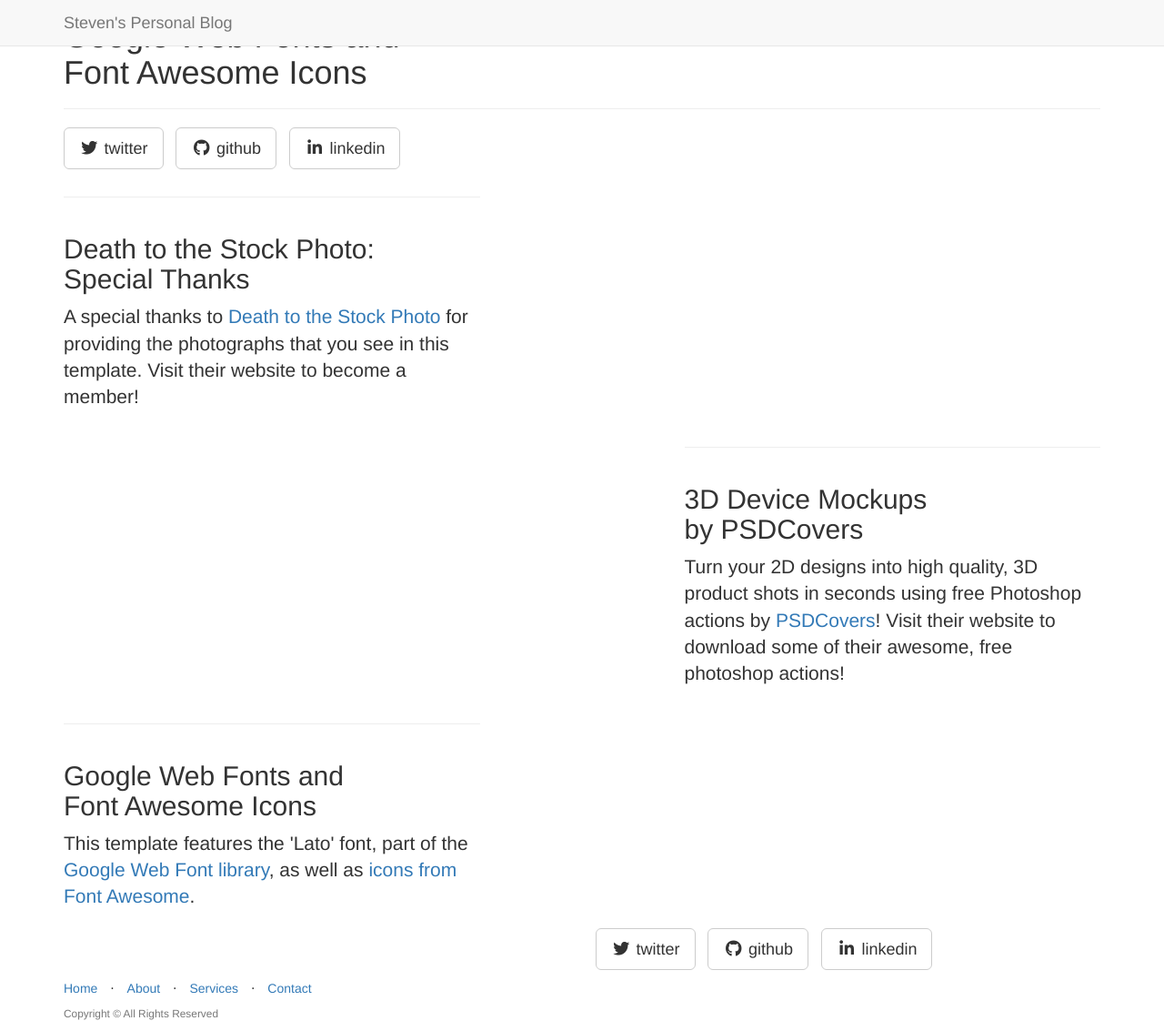
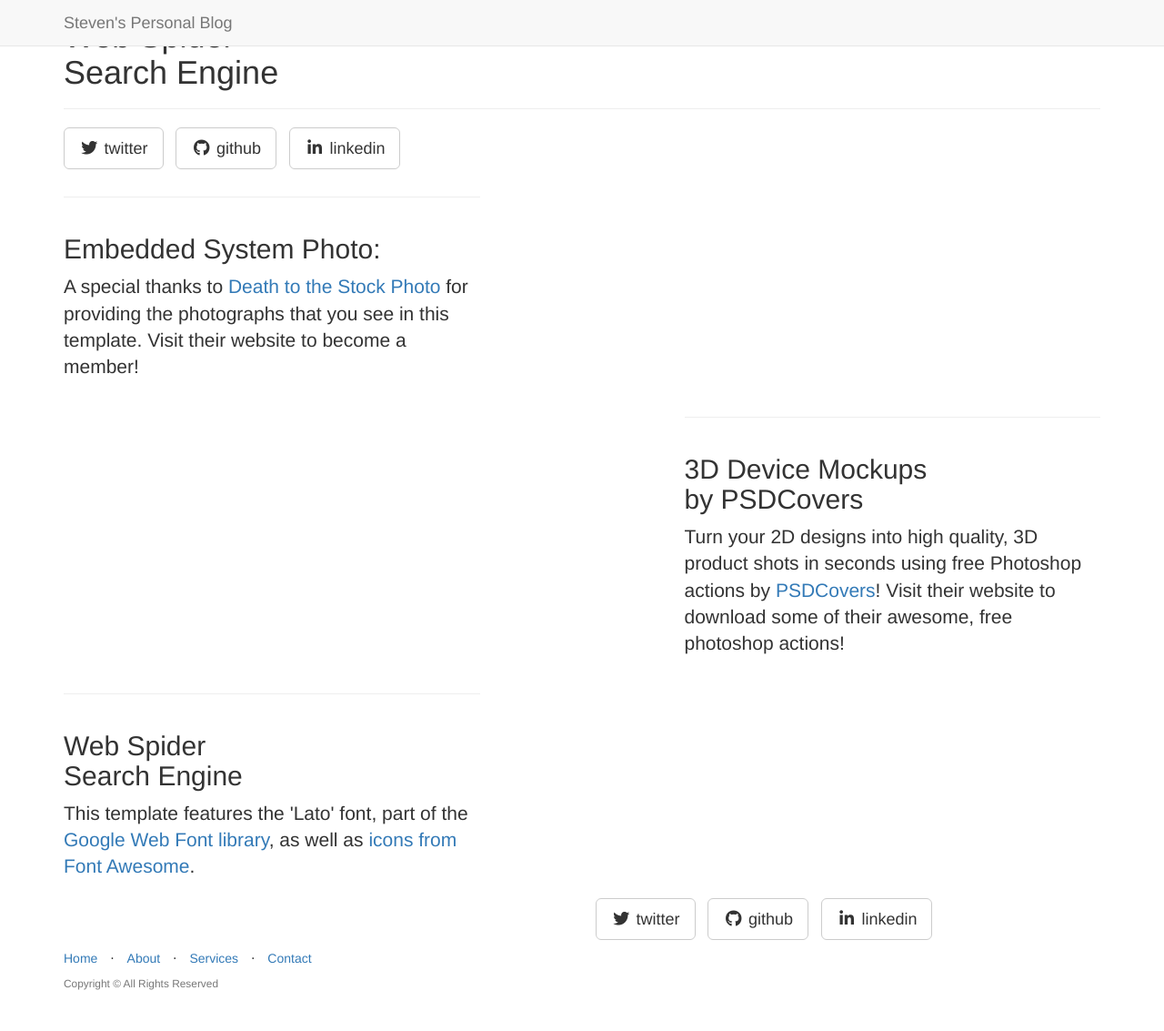
Before and after one commit to steven1227/steven1227.github.io, a Jekyll site: the page built from _posts/2014-09-23-services-3.markdown, in a window 1280 px wide and 1133 px high. Shown: the whole window at 91% size. Built offline with Jekyll 4.4.1, drawn with Linux system fonts in a browser that asks for light colours; nearby versions of some CDN libraries; library files that are not in the unit come from our copies.

```diff
--- a/_posts/2014-09-21-services-1.markdown
+++ b/_posts/2014-09-21-services-1.markdown
@@ -2,7 +2,7 @@
 layout: default
 img: ipad.png
 category: Services
-title: Death to the Stock Photo:<br>Special Thanks
+title: Embedded System Photo:<br>
 description: |
   <p class="lead">A special thanks to <a target="_blank"
   href="http://join.deathtothestockphoto.com/">Death to the Stock
--- a/_posts/2014-09-23-services-3.markdown
+++ b/_posts/2014-09-23-services-3.markdown
@@ -2,7 +2,7 @@
 layout: default
 img: phones.png
 category: Services
-title: Google Web Fonts and<br>Font Awesome Icons
+title: Web Spider <br> Search Engine
 description: |
   <p class="lead">This template features the 'Lato' font,
   part of the <a target="_blank" href="http://www.google.com/fonts">Google
```
Also changed, not shown: img/services/dog.png.
